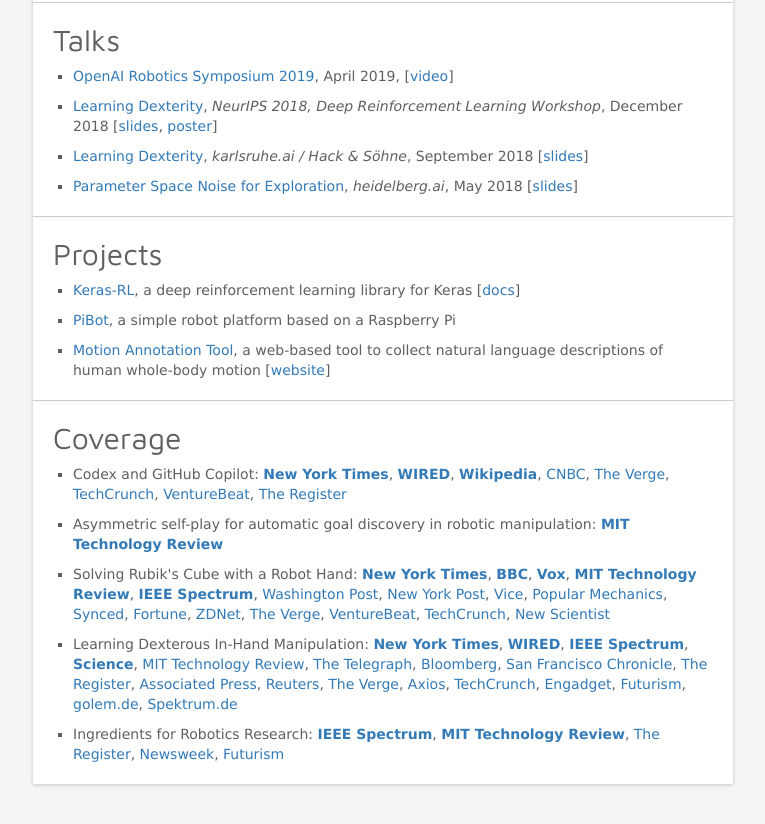
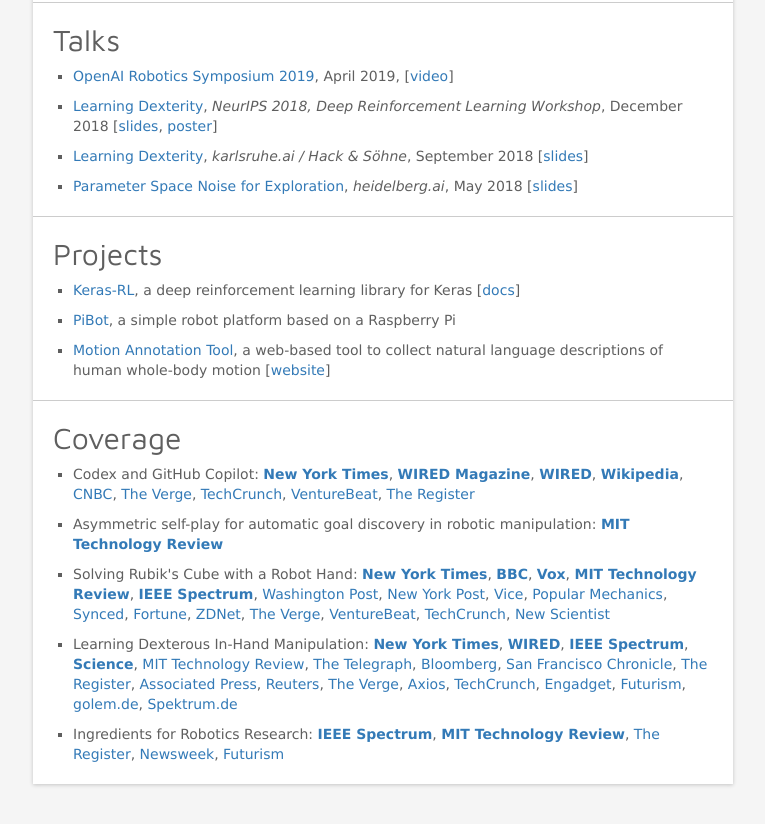
Before and after one commit to matthiasplappert/matthiasplappert.github.io, a plain HTML site: page index.html in a window 1280 px wide. Shown: the part 1687-2511 px from the top of the page, without its empty margins (257-1022 px from the left). Drawn offline with Linux system fonts and the light colour scheme.

Commit message:
Add WIRED magazine ref

```diff
--- a/index.html
+++ b/index.html
@@ -168,6 +168,7 @@
             Codex and GitHub Copilot:
             <ul class="comma-separated">
               <li><a href="https://www.nytimes.com/2021/09/09/technology/codex-artificial-intelligence-coding.html"><strong>New York Times</strong></a></li>
+              <li><a href="https://www.wired.com/story/openai-copilot-autocomplete-for-code/"><strong>WIRED Magazine</strong></a></li>
               <li><a href="https://www.wired.com/story/plaintext-open-ai-codex/"><strong>WIRED</strong></a></li>
               <li><a href="https://en.wikipedia.org/wiki/OpenAI_Codex"><strong>Wikipedia</strong></a></li>
               <li><a href="https://www.cnbc.com/2021/06/29/microsoft-github-copilot-ai-offers-coding-suggestions.html">CNBC</a></li>
```
